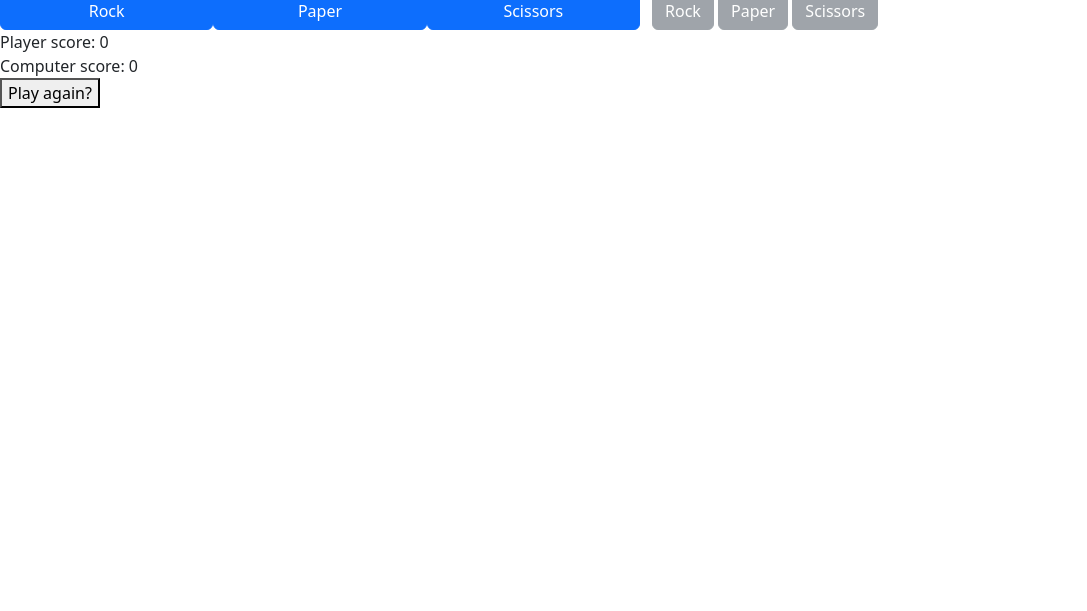
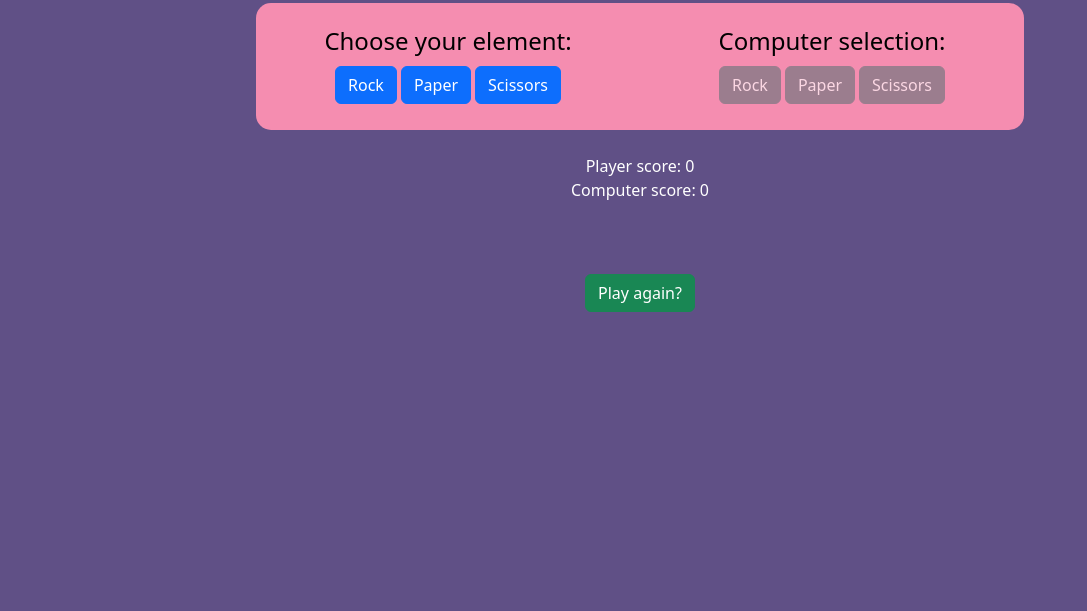
Before and after one commit to NataliaBebebino/odin-Rock.Paper.Scissors-FullGame, a plain HTML site: page index.html in a window 1280 px wide. Shown: the part 189-800 px from the top of the page, without its empty margins (0-1087 px from the left). Drawn offline with Linux system fonts and the light colour scheme.

Commit message:
Build HTML and CSS structure

```diff
--- a/index.html
+++ b/index.html
@@ -5,54 +5,56 @@
     <meta http-equiv="X-UA-Compatible" content="IE=edge">
     <meta name="viewport" content="width=device-width, initial-scale=1.0">
     <title>Rock Paper Scissors</title>
+    <link rel="shortcut icon" href="favicon.ico" type="image/x-icon">
     <link rel="stylesheet" href="styles/bootstrap.css">
     <link rel="stylesheet" href="styles/styles.css">
 </head>
 <body>
-    <h1>Rock paper scissors</h1>
-    <h2>Will you be able to defeat the computer?</h2>
-    <h3>The first one to score 5 points wins the game</h3>
+    <br>
+    <h1 id="game-title">Rock paper scissors</h1>
+    <br>
+    <h2 id="game-teaser">Are you ready?</h2>
+    <h3 id="game-instructions">The first to score 5 points wins</h3>
 
-    <div class="container-fluid">
+
+    <div class="container-fluid" id="container-selections">
         <div class="row">
-
-            <div class="col">
-
+            <div class="col-lg-6 col-sm-12" id="div-player-elements">
+                <br>
                 <h4>Choose your element:</h4>
-                <div class="row" id="player-elements">
-                    <button class="player-game-element btn btn-primary col">Rock</button>
-                    <button class="player-game-element btn btn-primary col">Paper</button>
-                    <button class="player-game-element btn btn-primary col">Scissors</button>
+                <div class="row justify-content-center" id="player-elements">
+                    <button class="player-game-element btn btn-primary col-2 center-btn">Rock</button>
+                    <button class="player-game-element btn btn-primary col-2 center-btn">Paper</button>
+                    <button class="player-game-element btn btn-primary col-2 center-btn">Scissors</button>
                 </div>
-
+                <br>
             </div>
 
-            <div class="col">
+            <div class="col-lg-6 col-sm-12" id="div-computer-elements">
+                <br>
                 <h4>Computer selection:</h4>
-                <div id="computer-elements">
-                    <button class="computer-game-element btn btn-secondary disabled">Rock</button>
-                    <button class="computer-game-element btn btn-secondary disabled">Paper</button>
-                    <button class="computer-game-element btn btn-secondary disabled">Scissors</button>
+                <div class="row justify-content-center" id="computer-elements">
+                    <button class="computer-game-element btn btn-secondary disabled col-2 center-btn">Rock</button>
+                    <button class="computer-game-element btn btn-secondary disabled col-2 center-btn">Paper</button>
+                    <button class="computer-game-element btn btn-secondary disabled col-2 center-btn">Scissors</button>
                 </div>
+                <br>
             </div>
 
         </div>
 
     </div>
-
-    <div>
-        <div>Player score: <span id="player-score">0</span></div>
+    <br>
+    <div class="score">Player score: <span id="player-score">0</span></div>
+    <div class="score">Computer score: <span id="computer-score">0</span></div>
+    <br>
+    <div class="result" id="individual-round-result"></div>
+    <br>
+    <div class="result" id="final-result"></div>
+    <br>
+    <div id="container-btn-play-again">
+        <button class="btn btn-success" id="btn-play-again">Play again?</button>
     </div>
-
-    <div>
-        <div>Computer score: <span id="computer-score">0</span></div>
-    </div>
-
-    <div id="individual-round-result"></div>
-    <div id="final-result"></div>
-
-
-    <button id="btn-play-again">Play again?</button>
 
     <script src="javascript/game.js"></script>
 </body>
--- a/styles/styles.css
+++ b/styles/styles.css
@@ -0,0 +1,50 @@
+body {
+    background-color: rgb(96, 80, 134);
+    color: white;
+}
+
+#container-selections {
+    text-align: center;
+    background-color: rgb(245, 141, 176);
+    border-radius: 15px;
+    color: black;
+    width: 60%;
+}
+
+
+.center-btn {
+    width: auto;
+    margin: 2px;
+
+}
+
+/*
+div {
+    border: 1px solid green;
+} */
+
+#player-elements {
+    width: auto;
+
+}
+
+h1, h2, h3 {
+    text-align: center;
+}
+
+.score, .result{
+    text-align: center;
+}
+
+
+#container-btn-play-again {
+    text-align: center;
+}
+
+#game-title {
+    font-weight: 700;
+}
+
+/* #game-teaser, #game-instructions{
+    font-size: 15px;
+} */
```
Also changed, not shown: favicon.ico (added).
